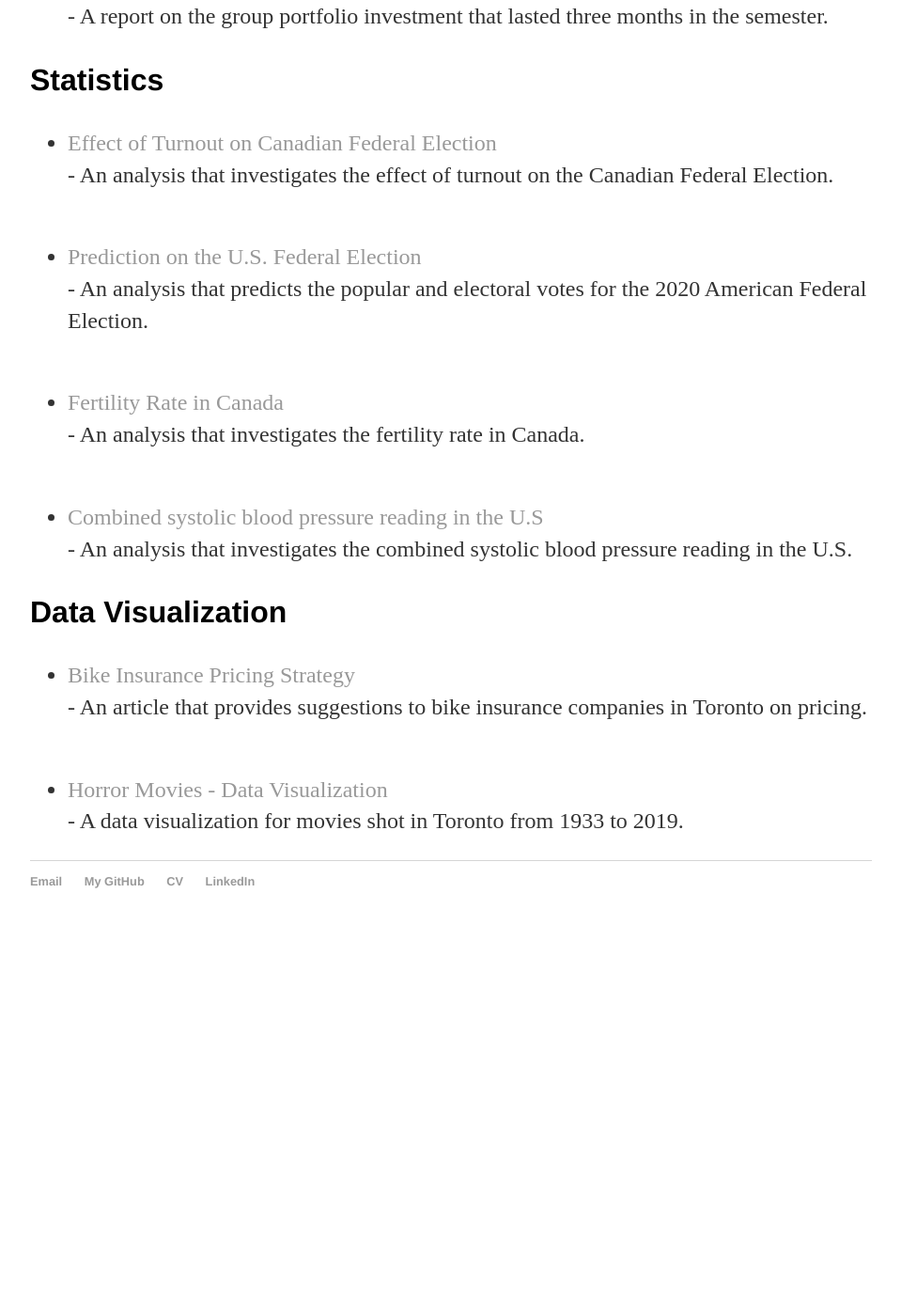
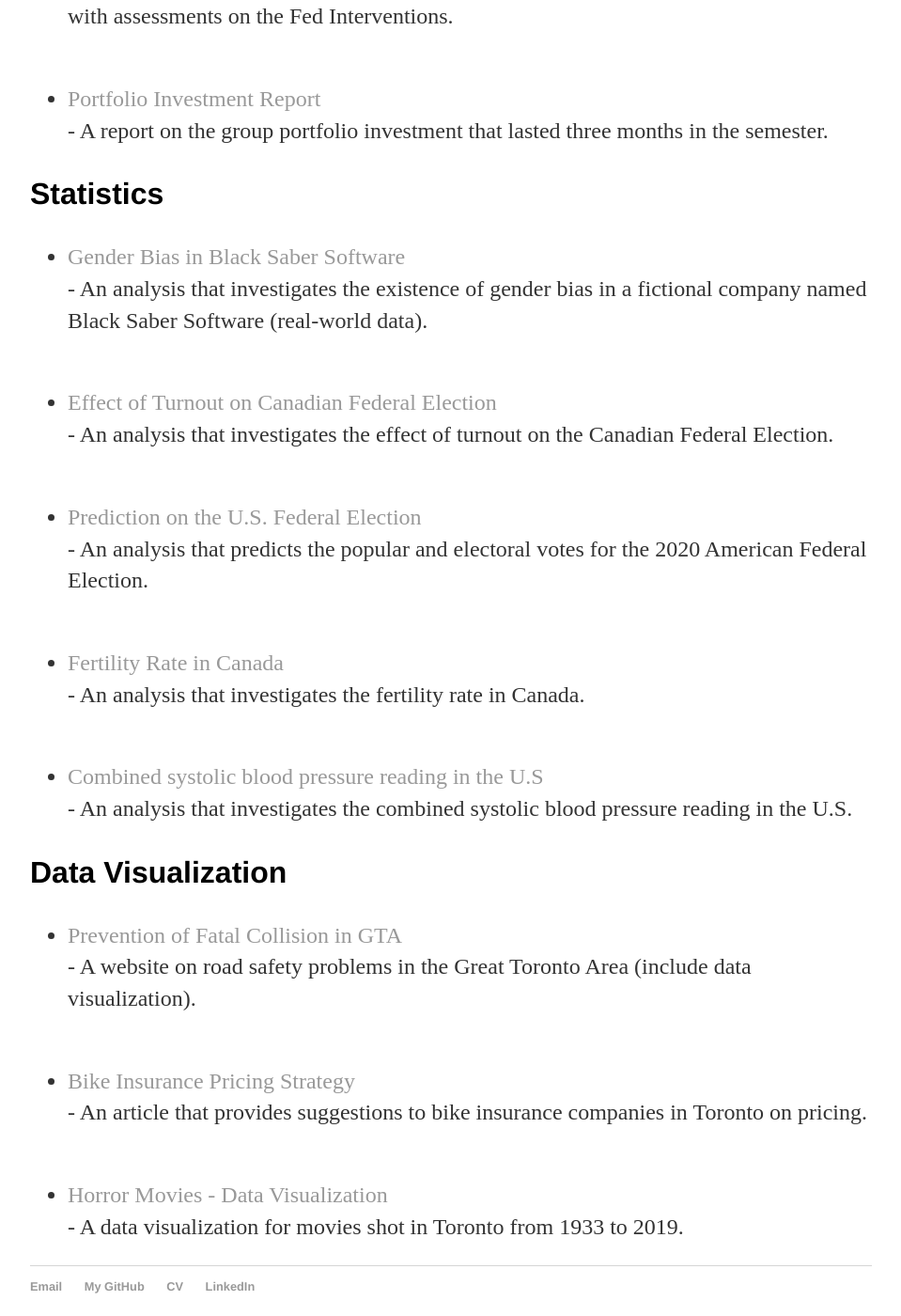
Before and after one commit to xiongy15/xiongy15.github.io, a Jekyll site: the page built from project/index.html, in a window 1280 px wide and 1400 px high, scrolled down 1224 px. Shown: the whole window at 94% size, without its empty margins (160-1119 px from the left). Built offline with Jekyll 4.4.1, drawn with Linux system fonts in a browser that asks for light colours; before the commit the page ends 2230 px from its top, so only the background shows below that; some of the changed text lies outside the part shown.

Commit message:
Update index.html

```diff
--- a/project/index.html
+++ b/project/index.html
@@ -26,6 +26,9 @@
 
 <h3>Finance</h3>
 <ul class="contacts">
+<li><a href="/project/Stategic Analysis on Audi.pdf" class="image fit">Audi - Stategic Analysis</a></li>
+ - An analysis of Audi's strategic decision on moving into the EV market.
+   <h4>    </h4>
 <li><a href="/project/Market Liquidity and the Role of Fed Intervention.pdf" class="image fit">Market Liquidity and the Role of Fed Intervention</a></li>
  - An analysis of the liquidity risks through three well-known liquidity crises in the past with assessments on the Fed Interventions.
    <h4>    </h4>
@@ -36,6 +39,9 @@
 
 <h3>Statistics</h3>
 <ul class="contacts">
+<li><a href="/project/Investigation on Gender Bias (Black Saber Software).pdf" class="image fit">Gender Bias in Black Saber Software</a></li>
+   - An analysis that investigates the existence of gender bias in a fictional company named Black Saber Software (real-world data).
+   <h4>    </h4>
 <li><a href="/project/Investigating the Effect of Turnout on Canadian Federal Election.pdf" class="image fit">Effect of Turnout on Canadian Federal Election</a></li>
    - An analysis that investigates the effect of turnout on the Canadian Federal Election.
    <h4>    </h4>
@@ -52,6 +58,9 @@
 
 <h3>Data Visualization</h3>
 <ul class="contacts">
+<li><a href="https://xuziyuan18.wixsite.com/toronto-roadsafety">Prevention of Fatal Collision in GTA</a></li>
+   - A website on road safety problems in the Great Toronto Area (include data visualization).
+   <h4>    </h4>
 <li><a href="/project/How Bike Insurance in Toronto is Priced.pdf" class="image fit">Bike Insurance Pricing Strategy</a></li>
    - An article that provides suggestions to bike insurance companies in Toronto on pricing.
    <h4>    </h4>
```
